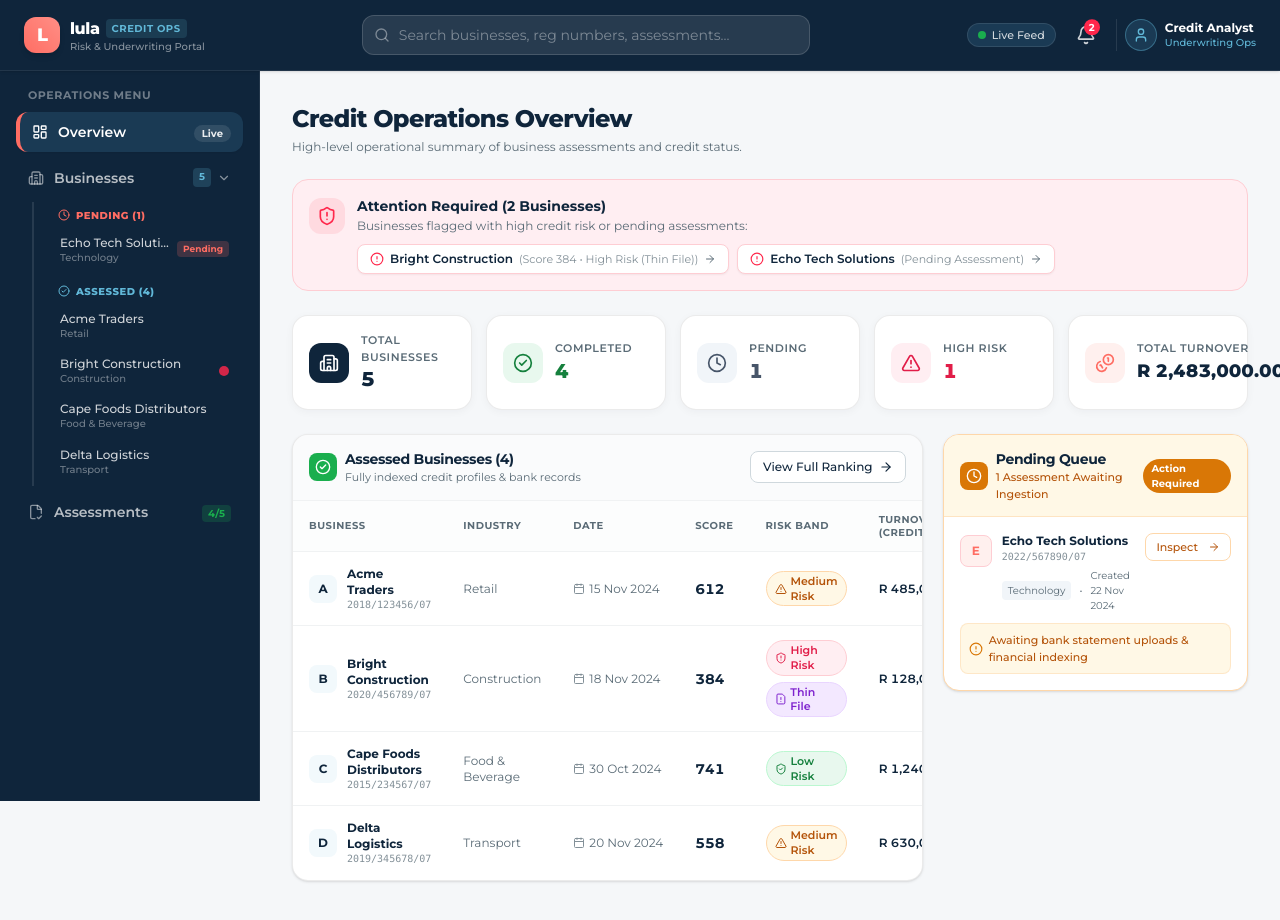
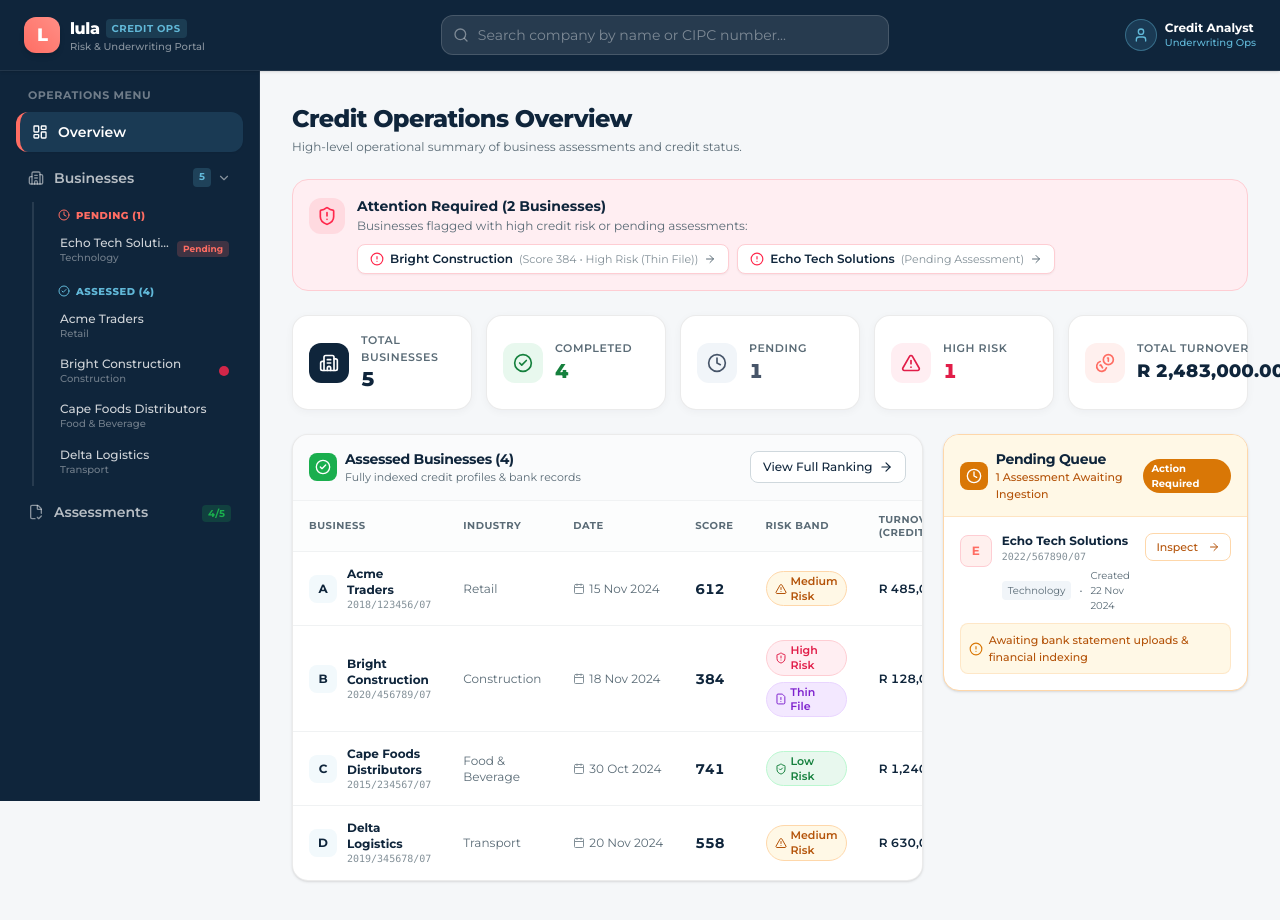
Before and after one commit to RealistKilla/credit-operations-dashboard, a React (Vite) app: page /overview in a window 1280 px wide. Shown: the top 920 px of the page. Built offline with nearby package versions, Linux system fonts and the light colour scheme; data requests are answered from the project's data file.

Commit message:
feat(search): implement debounced company search dropdown with direct navigation and remove live/notification badges

```diff
--- a/src/components/layout/Header/HeaderActions.tsx
+++ b/src/components/layout/Header/HeaderActions.tsx
@@ -1,40 +1,11 @@
 import React from 'react'
-import { Bell, User } from 'lucide-react'
+import { User } from 'lucide-react'
 
-export interface HeaderActionsProps {
-  urgentAlertCount?: number
-  onUrgentAlertClick?: () => void
-}
-
-export function HeaderActions({
-  urgentAlertCount = 0,
-  onUrgentAlertClick
-}: HeaderActionsProps): React.JSX.Element {
+export function HeaderActions(): React.JSX.Element {
   return (
     <div className="flex items-center gap-3">
-      {/* Live environment feed status */}
-      <div className="hidden lg:flex items-center gap-1.5 bg-[#1A3A54] border border-white/10 text-white/80 text-xs px-2.5 py-1 rounded-full select-none">
-        <span className="w-2 h-2 rounded-full bg-[#1AAE4E] animate-pulse" />
-        <span className="text-[11px] font-medium">Live Feed</span>
-      </div>
-
-      {/* Urgent Alert Notification Bell */}
-      <button
-        onClick={onUrgentAlertClick}
-        className="relative p-2 text-white/80 hover:text-white hover:bg-white/10 rounded-xl transition-colors cursor-pointer"
-        title="Urgent attention required"
-        aria-label="Urgent notifications"
-      >
-        <Bell className="w-5 h-5" />
-        {urgentAlertCount > 0 && (
-          <span className="absolute top-1 right-1 w-4 h-4 bg-[#FF274B] text-white text-[10px] font-bold rounded-full flex items-center justify-center shadow-xs animate-bounce">
-            {urgentAlertCount}
-          </span>
-        )}
-      </button>
-
       {/* Analyst Session Profile */}
-      <div className="flex items-center gap-2 pl-2 border-l border-white/10 select-none">
+      <div className="flex items-center gap-2 select-none">
         <div className="w-8 h-8 rounded-full bg-[#1A3A54] border border-[#61B8D8]/40 flex items-center justify-center text-[#61B8D8]">
           <User className="w-4 h-4" />
         </div>
--- a/src/components/layout/Header/HeaderSearch.tsx
+++ b/src/components/layout/Header/HeaderSearch.tsx
@@ -1,6 +1,9 @@
-import React from 'react'
-import { Search } from 'lucide-react'
+import React, { useState, useEffect, useRef } from 'react'
+import { useNavigate } from 'react-router-dom'
+import { Search, Building2, ArrowRight, X } from 'lucide-react'
 import { Input } from '../../ui/Input'
+import { useBusinesses } from '../../../api/queries'
+import { useDebounce } from '../../../hooks/useDebounce'
 
 export interface HeaderSearchProps {
   searchQuery: string
@@ -13,29 +16,180 @@ export function HeaderSearch({
   onSearchChange,
   isMobile = false
 }: HeaderSearchProps): React.JSX.Element {
+  const navigate = useNavigate()
+  const [localInput, setLocalInput] = useState(searchQuery)
+  const [isOpen, setIsOpen] = useState(false)
+  const dropdownRef = useRef<HTMLDivElement>(null)
+
+  const debouncedQuery = useDebounce(localInput, 250)
+  const { data: businesses = [] } = useBusinesses()
+
+  // Sync debounced value with parent / search context
+  useEffect(() => {
+    onSearchChange(debouncedQuery)
+  }, [debouncedQuery, onSearchChange])
+
+  // Filter businesses by name or registration number
+  const matchingBusinesses = React.useMemo(() => {
+    if (!debouncedQuery.trim()) return []
+    const query = debouncedQuery.toLowerCase().trim()
+    return businesses.filter(
+      (b) =>
+        b.name.toLowerCase().includes(query) ||
+        b.registrationNumber.toLowerCase().includes(query) ||
+        b.industry.toLowerCase().includes(query)
+    )
+  }, [businesses, debouncedQuery])
+
+  // Close dropdown on outside click
+  useEffect(() => {
+    function handleClickOutside(event: MouseEvent) {
+      if (dropdownRef.current && !dropdownRef.current.contains(event.target as Node)) {
+        setIsOpen(false)
+      }
+    }
+    document.addEventListener('mousedown', handleClickOutside)
+    return () => {
+      document.removeEventListener('mousedown', handleClickOutside)
+    }
+  }, [])
+
+  const handleSelectBusiness = (businessId: number) => {
+    setIsOpen(false)
+    navigate(`/businesses/${businessId}`)
+  }
+
+  const handleClear = () => {
+    setLocalInput('')
+    onSearchChange('')
+    setIsOpen(false)
+  }
+
   if (isMobile) {
     return (
-      <div className="sm:hidden px-4 pb-3">
+      <div className="sm:hidden px-4 pb-3 relative" ref={dropdownRef}>
         <Input
-          value={searchQuery}
-          onChange={(e) => onSearchChange(e.target.value)}
-          placeholder="Search businesses, reg no..."
+          value={localInput}
+          onChange={(e) => {
+            setLocalInput(e.target.value)
+            setIsOpen(true)
+          }}
+          onFocus={() => setIsOpen(true)}
+          placeholder="Search companies by name or CIPC..."
           leftIcon={<Search className="w-4 h-4 text-white/40" />}
+          rightIcon={
+            localInput ? (
+              <button
+                type="button"
+                onClick={handleClear}
+                className="text-white/60 hover:text-white"
+              >
+                <X className="w-3.5 h-3.5" />
+              </button>
+            ) : undefined
+          }
           className="bg-white/10 border-white/15 text-white placeholder:text-white/40 focus:bg-white focus:text-[#1A1A1A] focus:placeholder:text-[#839098] rounded-xl h-9 text-xs"
         />
+
+        {/* Mobile Dropdown Search Results */}
+        {isOpen && debouncedQuery.trim().length > 0 && (
+          <div className="absolute left-4 right-4 top-full mt-1 bg-white rounded-xl shadow-xl border border-[rgba(0,0,0,0.1)] py-2 z-50 max-h-60 overflow-y-auto">
+            {matchingBusinesses.length === 0 ? (
+              <div className="px-4 py-3 text-center text-xs text-[#839098]">
+                No companies found matching "{debouncedQuery}"
+              </div>
+            ) : (
+              <div>
+                <div className="px-3 py-1 text-[10px] font-bold text-[#839098] uppercase tracking-wider">
+                  Matching Companies ({matchingBusinesses.length})
+                </div>
+                {matchingBusinesses.map((b) => (
+                  <button
+                    key={b.id}
+                    onClick={() => handleSelectBusiness(b.id)}
+                    className="w-full text-left px-3.5 py-2 hover:bg-[#F5F7F9] flex items-center justify-between gap-2 border-b border-[#F0F2F3] last:border-0 transition-colors"
+                  >
+                    <div className="flex items-center gap-2">
+                      <Building2 className="w-4 h-4 text-[#268FB6] shrink-0" />
+                      <div>
+                        <div className="text-xs font-bold text-[#0F253B]">{b.name}</div>
+                        <div className="text-[10px] text-[#839098]">{b.industry} • {b.registrationNumber}</div>
+                      </div>
+                    </div>
+                    <ArrowRight className="w-3.5 h-3.5 text-[#839098]" />
+                  </button>
+                ))}
+              </div>
+            )}
+          </div>
+        )}
       </div>
     )
   }
 
   return (
-    <div className="flex-1 max-w-md mx-2 hidden sm:block">
+    <div className="flex-1 max-w-md mx-2 hidden sm:block relative" ref={dropdownRef}>
       <Input
-        value={searchQuery}
-        onChange={(e) => onSearchChange(e.target.value)}
-        placeholder="Search businesses, reg numbers, assessments..."
+        value={localInput}
+        onChange={(e) => {
+          setLocalInput(e.target.value)
+          setIsOpen(true)
+        }}
+        onFocus={() => setIsOpen(true)}
+        placeholder="Search company by name or CIPC number..."
         leftIcon={<Search className="w-4 h-4 text-white/40" />}
+        rightIcon={
+          localInput ? (
+            <button
+              type="button"
+              onClick={handleClear}
+              className="text-white/60 hover:text-white cursor-pointer"
+            >
+              <X className="w-3.5 h-3.5" />
+            </button>
+          ) : undefined
+        }
         className="bg-white/10 border-white/15 text-white placeholder:text-white/40 focus:bg-white focus:text-[#1A1A1A] focus:placeholder:text-[#839098] rounded-xl h-10 transition-colors"
       />
+
+      {/* Desktop Dropdown Search Results */}
+      {isOpen && debouncedQuery.trim().length > 0 && (
+        <div className="absolute left-0 right-0 top-full mt-2 bg-white rounded-2xl shadow-2xl border border-[rgba(0,0,0,0.1)] py-2 z-50 max-h-72 overflow-y-auto">
+          {matchingBusinesses.length === 0 ? (
+            <div className="px-4 py-4 text-center text-xs text-[#839098]">
+              No companies found matching "{debouncedQuery}"
+            </div>
+          ) : (
+            <div>
+              <div className="px-4 py-1.5 text-[10px] font-extrabold text-[#839098] uppercase tracking-wider">
+                Companies ({matchingBusinesses.length})
+              </div>
+              {matchingBusinesses.map((b) => (
+                <button
+                  key={b.id}
+                  onClick={() => handleSelectBusiness(b.id)}
+                  className="w-full text-left px-4 py-2.5 hover:bg-[#F2F9FC] flex items-center justify-between gap-3 border-b border-[#F0F2F3] last:border-0 transition-colors group cursor-pointer"
+                >
+                  <div className="flex items-center gap-3">
+                    <div className="w-8 h-8 rounded-lg bg-[#EAF6FB] text-[#268FB6] group-hover:bg-[#FF6D63] group-hover:text-white flex items-center justify-center font-bold text-xs transition-colors shrink-0">
+                      {b.name.charAt(0)}
+                    </div>
+                    <div>
+                      <div className="text-xs font-bold text-[#0F253B] group-hover:text-[#268FB6] transition-colors">
+                        {b.name}
+                      </div>
+                      <div className="text-[11px] text-[#839098] font-mono">
+                        {b.industry} • {b.registrationNumber}
+                      </div>
+                    </div>
+                  </div>
+                  <ArrowRight className="w-4 h-4 text-[#CFD8DD] group-hover:text-[#FF6D63] group-hover:translate-x-0.5 transition-all" />
+                </button>
+              ))}
+            </div>
+          )}
+        </div>
+      )}
     </div>
   )
 }
--- a/src/components/layout/Header/index.tsx
+++ b/src/components/layout/Header/index.tsx
@@ -6,16 +6,12 @@ import { HeaderActions } from './HeaderActions'
 export interface HeaderProps {
   searchQuery: string
   onSearchChange: (query: string) => void
-  urgentAlertCount?: number
-  onUrgentAlertClick?: () => void
   onToggleSidebar?: () => void
 }
 
 export function Header({
   searchQuery,
   onSearchChange,
-  urgentAlertCount = 0,
-  onUrgentAlertClick,
   onToggleSidebar
 }: HeaderProps): React.JSX.Element {
   return (
@@ -25,10 +21,7 @@ export function Header({
 
         <HeaderSearch searchQuery={searchQuery} onSearchChange={onSearchChange} />
 
-        <HeaderActions
-          urgentAlertCount={urgentAlertCount}
-          onUrgentAlertClick={onUrgentAlertClick}
-        />
+        <HeaderActions />
       </div>
 
       <HeaderSearch
--- a/src/components/layout/Sidebar/index.tsx
+++ b/src/components/layout/Sidebar/index.tsx
@@ -60,11 +60,6 @@ export function Sidebar({
               onCloseMobileDrawer?.()
             }}
             accentColor="coral"
-            badge={
-              <span className="bg-white/10 text-white/90 text-[10px] font-bold px-2 py-0.5 rounded-full">
-                Live
-              </span>
-            }
           />
 
           {/* 2. Businesses Dropdown (with Pending and Assessed sub-lists) */}
--- /dev/null
+++ b/src/hooks/useDebounce.ts
@@ -0,0 +1,17 @@
+import { useState, useEffect } from 'react'
+
+export function useDebounce<T>(value: T, delay: number = 300): T {
+  const [debouncedValue, setDebouncedValue] = useState<T>(value)
+
+  useEffect(() => {
+    const handler = setTimeout(() => {
+      setDebouncedValue(value)
+    }, delay)
+
+    return () => {
+      clearTimeout(handler)
+    }
+  }, [value, delay])
+
+  return debouncedValue
+}
--- a/src/layouts/DashboardLayout.tsx
+++ b/src/layouts/DashboardLayout.tsx
@@ -1,5 +1,5 @@
 import React, { useState } from 'react'
-import { Outlet, useParams, useNavigate } from 'react-router-dom'
+import { Outlet, useParams } from 'react-router-dom'
 import { Header } from '../components/layout/Header'
 import { Sidebar } from '../components/layout/Sidebar'
 import { useBusinesses, useAssessments, useCreditReports } from '../api/queries'
@@ -10,17 +10,10 @@ export function DashboardLayout(): React.JSX.Element {
   const [sidebarOpen, setSidebarOpen] = useState(false)
   const { searchQuery, setSearchQuery } = useSearch()
   const { businessId } = useParams<{ businessId?: string }>()
-  const navigate = useNavigate()
 
   const { data: businesses = [], isLoading: isBusinessesLoading } = useBusinesses()
   const { data: assessments = [], isLoading: isAssessmentsLoading } = useAssessments()
   const { data: creditReports = [] } = useCreditReports()
-
-  // Calculate urgent alert count (High risk or pending)
-  const urgentAlertCount = assessments.filter((a) => {
-    const report = creditReports.find((c) => c.assessmentId === a.id)
-    return a.status === 'Pending' || report?.riskBand === 'High'
-  }).length
 
   const selectedBusinessId = businessId ? parseInt(businessId, 10) : null
 
@@ -30,8 +23,6 @@ export function DashboardLayout(): React.JSX.Element {
       <Header
         searchQuery={searchQuery}
         onSearchChange={setSearchQuery}
-        urgentAlertCount={urgentAlertCount}
-        onUrgentAlertClick={() => navigate('/overview')}
         onToggleSidebar={() => setSidebarOpen(!sidebarOpen)}
       />
 
```
